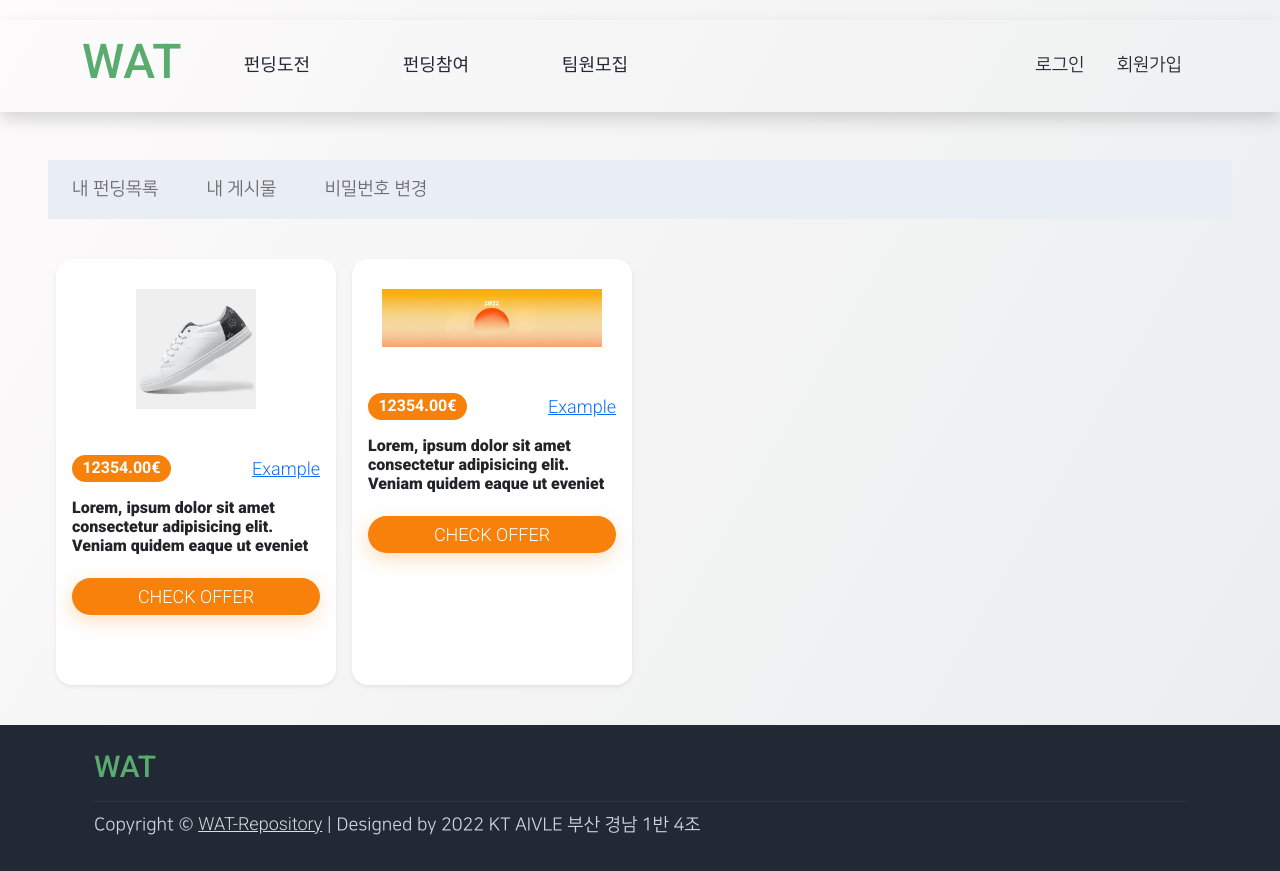
After one commit to youngine/waat, a Django app: template user/templates/user/myfunding.html in a window 1280 px wide. The commit adds this page. Run offline with Django 4.2, Linux system fonts and the light colour scheme; the template is opened without the code that fills it, so the values that code supplies are empty; some libraries are stand-ins or nearby versions; some web fonts are replaced.

Commit message:
feat: myfunding view

```diff
--- /dev/null
+++ b/static/assets/css/myfunding.css
@@ -0,0 +1,219 @@
+body {
+    font-family: var(--font3);
+    background-image: linear-gradient(120deg, #fdfbfb 0%, #ebedee 100%)
+}
+
+h2 {
+    font-weight: 900
+}
+
+.container-fluid {
+    max-width: 1200px
+}
+
+.card {
+    background: #fff;
+    box-shadow: 0 6px 10px rgba(0, 0, 0, .08), 0 0 6px rgba(0, 0, 0, .05);
+    transition: .3s transform cubic-bezier(.155, 1.105, .295, 1.12), .3s box-shadow, .3s -webkit-transform cubic-bezier(.155, 1.105, .295, 1.12);
+    border: 0;
+    border-radius: 1rem
+}
+
+.card-img,
+.card-img-top {
+    border-top-left-radius: calc(1rem - 1px);
+    border-top-right-radius: calc(1rem - 1px);
+    object-fit: cover;
+}
+
+.card h5 {
+    overflow: hidden;
+    height: 56px;
+    font-weight: 900;
+    font-size: 1rem
+}
+
+.card-img-top {
+    width: 100%;
+    max-height: 180px;
+    object-fit: contain;
+    padding: 30px
+}
+
+.card h2 {
+    font-size: 1rem
+}
+
+.card:hover {
+    transform: scale(1.05);
+    box-shadow: 0 10px 20px rgba(0, 0, 0, .12), 0 4px 8px rgba(0, 0, 0, .06)
+}
+
+.label-top {
+    position: absolute;
+    background-color: #8bc34a;
+    color: #fff;
+    top: 8px;
+    right: 8px;
+    padding: 5px 10px 5px 10px;
+    font-size: .7rem;
+    font-weight: 600;
+    border-radius: 3px;
+    text-transform: uppercase
+}
+
+.top-right {
+    position: absolute;
+    top: 24px;
+    left: 24px;
+    width: 90px;
+    height: 90px;
+    border-radius: 50%;
+    font-size: 1rem;
+    font-weight: 900;
+    background: #ff5722;
+    line-height: 90px;
+    text-align: center;
+    color: white
+}
+
+.top-right span {
+    display: inline-block;
+    vertical-align: middle
+}
+
+@media (max-width: 768px) {
+    .card-img-top {
+        max-height: 250px
+    }
+}
+
+.over-bg {
+    background: rgba(53, 53, 53, 0.85);
+    box-shadow: 0 8px 32px 0 rgba(31, 38, 135, 0.37);
+    backdrop-filter: blur(0.0px);
+    -webkit-backdrop-filter: blur(0.0px);
+    border-radius: 10px
+}
+
+.btn {
+    font-size: 1rem;
+    font-weight: 500;
+    text-transform: uppercase;
+    padding: 5px 50px 5px 50px
+}
+
+.box .btn {
+    font-size: 1.5rem
+}
+
+@media (max-width: 1025px) {
+    .btn {
+        padding: 5px 40px 5px 40px
+    }
+}
+
+@media (max-width: 250px) {
+    .btn {
+        padding: 5px 30px 5px 30px
+    }
+}
+
+.btn-warning {
+    background: none #f7810a;
+    color: #ffffff;
+    fill: #ffffff;
+    border: none;
+    text-decoration: none;
+    outline: 0;
+    box-shadow: -1px 6px 19px rgba(247, 129, 10, 0.25);
+    border-radius: 100px
+}
+
+.btn-warning:hover {
+    background: none #ff962b;
+    color: #ffffff;
+    box-shadow: -1px 6px 13px rgba(255, 150, 43, 0.35)
+}
+
+.bg-success {
+    font-size: 1rem;
+    background-color: #f7810a !important
+}
+
+.bg-danger {
+    font-size: 1rem
+}
+
+.price-hp {
+    font-size: 1rem;
+    font-weight: 600;
+    color: darkgray
+}
+
+.amz-hp {
+    font-size: .7rem;
+    font-weight: 600;
+    color: darkgray
+}
+
+.fa-question-circle:before {
+    color: darkgray
+}
+
+.fa-plus:before {
+    color: darkgray
+}
+
+.box {
+    border-radius: 1rem;
+    background: #fff;
+    box-shadow: 0 6px 10px rgb(0 0 0 / 8%), 0 0 6px rgb(0 0 0 / 5%);
+    transition: .3s transform cubic-bezier(.155, 1.105, .295, 1.12), .3s box-shadow, .3s -webkit-transform cubic-bezier(.155, 1.105, .295, 1.12)
+}
+
+.box-img {
+    max-width: 300px
+}
+
+.thumb-sec {
+    max-width: 300px
+}
+
+@media (max-width: 576px) {
+    .box-img {
+        max-width: 200px
+    }
+
+    .thumb-sec {
+        max-width: 200px
+    }
+}
+
+.inner-gallery {
+    width: 60px;
+    height: 60px;
+    border: 1px solid #ddd;
+    border-radius: 3px;
+    margin: 1px;
+    display: inline-block;
+    overflow: hidden;
+    -o-object-fit: cover;
+    object-fit: cover
+}
+
+@media (max-width: 370px) {
+    .box .btn {
+        padding: 5px 40px 5px 40px;
+        font-size: 1rem
+    }
+}
+
+.disclaimer {
+    font-size: .9rem;
+    color: darkgray
+}
+
+.related h3 {
+    font-weight: 900
+}
--- a/templates/head.html
+++ b/templates/head.html
@@ -19,6 +19,7 @@
   <link rel="stylesheet" href='{% static "assets/css/custom.css" %}' />
   <link href='{% static "assets/css/signin.css"%}' rel="stylesheet" />
   <link href='{% static "assets/css/profile.css"%}' rel="stylesheet" />
+  <link href='{% static "assets/css/myfunding.css"%}' rel="stylesheet" />
 
   <!-- Load fonts style after rendering the layout styles -->
   <link
--- a/templates/tab.html
+++ b/templates/tab.html
@@ -5,7 +5,7 @@
     <div class="collapse navbar-collapse" id="navbarText">
       <ul class="navbar-nav mr-auto">
         <li class="nav-item active mx-3">
-          <a style="font-family:NanumSquareR;" class="nav-link" href="{% url 'user:signup' %}">내 펀딩목록 <span class="sr-only">(current)</span></a>
+          <a style="font-family:NanumSquareR;" class="nav-link" href="{% url 'user:myfunding' %}">내 펀딩목록 <span class="sr-only">(current)</span></a>
         </li>
         <li class="nav-item mx-3">
           <a style="font-family:NanumSquareR;"class="nav-link" href="{% url 'user:signin' %}">내 게시물</a>
--- /dev/null
+++ b/user/templates/user/myfunding.html
@@ -0,0 +1,32 @@
+{% extends "no_footer_base.html" %}
+{% load static %}
+{% block content %}
+
+<div class="mt-5 mx-5">
+    {% include 'tab.html' %}
+</div>
+<main>
+    <div class="container-fluid bg-trasparent my-4 p-3" style="position: relative;">
+        <div class="row row-cols-1 row-cols-xs-2 row-cols-sm-2 row-cols-lg-4 g-3">
+            <div class="col">
+                <div class="card h-100 shadow-sm"> <img src='{% static "assets/img/banner_img_01.jpg"%}' class="card-img-top" alt="...">
+                    <div class="card-body">
+                        <div class="clearfix mb-3"> <span class="float-start badge rounded-pill bg-success">12354.00€</span> <span class="float-end"><a href="#">Example</a></span> </div>
+                        <h5 class="card-title">Lorem, ipsum dolor sit amet consectetur adipisicing elit. Veniam quidem eaque ut eveniet aut quis rerum. Asperiores accusamus harum ducimus velit odit ut. Saepe, iste optio laudantium sed aliquam sequi.</h5>
+                        <div class="d-grid gap-2 my-4"> <a href="#" class="btn btn-warning">Check offer</a> </div>
+                    </div>
+                </div>
+            </div>
+            <div class="col">
+                <div class="card h-100 shadow-sm"> <img src='{% static "assets/img/2022year.jpg"%}' class="card-img-top" alt="...">
+                    <div class="card-body">
+                        <div class="clearfix mb-3"> <span class="float-start badge rounded-pill bg-success">12354.00€</span> <span class="float-end"><a href="#">Example</a></span> </div>
+                        <h5 class="card-title">Lorem, ipsum dolor sit amet consectetur adipisicing elit. Veniam quidem eaque ut eveniet aut quis rerum. Asperiores accusamus harum ducimus velit odit ut. Saepe, iste optio laudantium sed aliquam sequi.</h5>
+                        <div class="d-grid gap-2 my-4"> <a href="#" class="btn btn-warning">Check offer</a> </div>
+                    </div>
+                </div>
+            </div>
+        </div>
+    </div>
+</main>
+{%endblock content%}
--- a/user/urls.py
+++ b/user/urls.py
@@ -11,4 +11,5 @@ urlpatterns = [
     path('signup/', views.signup,name='signup'),
     path('usercheck/', views.usercheck,name='usercheck'),
     path('pwchange/', views.pwchange,name='pwchange'),
+    path('myfunding/', views.myfunding, name='myfunding'),
 ]
--- a/user/views.py
+++ b/user/views.py
@@ -106,3 +106,6 @@ def pwchange(request):
             return HttpResponseRedirect(reverse('user:signin'))
 
     return render(request,'user/pwchange.html')
+
+def myfunding(request):
+    return render(request,'user/myfunding.html')
```
